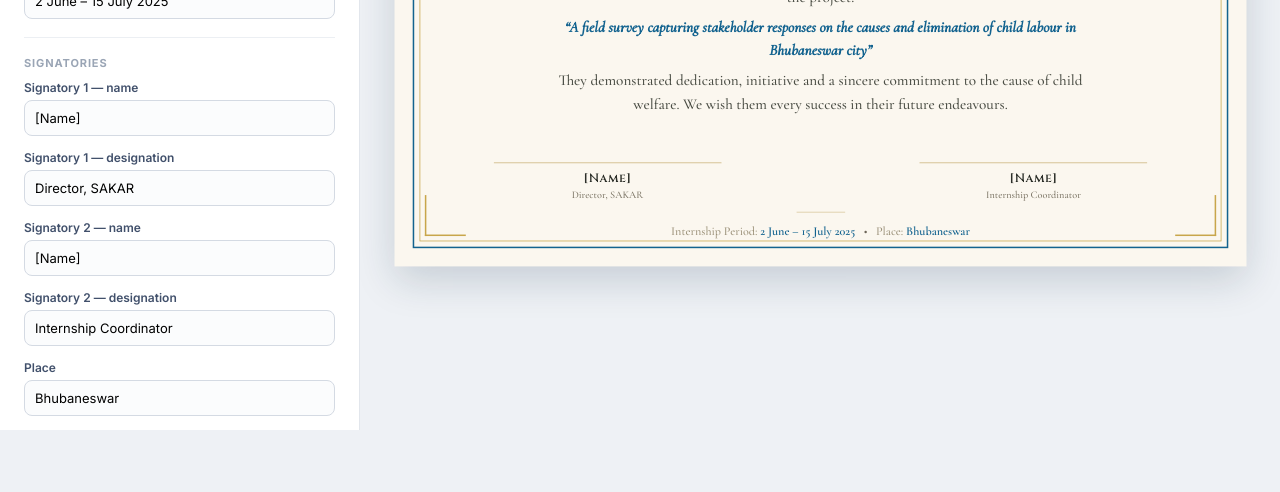
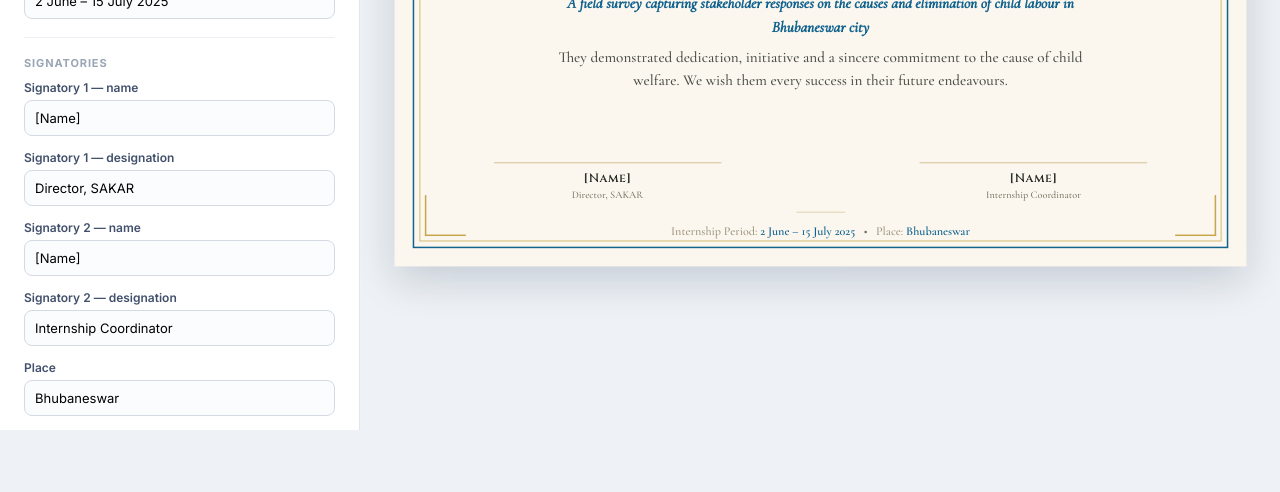
Before and after one commit to Apuroop/sakar-certificates, a website: page SAKAR Certificate Generator.html in a window 1280 px wide. Shown: the part 370-862 px from the top of the page. Drawn offline with nearby package versions, Linux system fonts and the light colour scheme.

Commit message:
Minor text tweaks

```diff
--- a/SAKAR Certificate Generator.html
+++ b/SAKAR Certificate Generator.html
@@ -242,8 +242,8 @@ function render(){
   document.getElementById("o-name").textContent=name;
 
   var para="a student of <b>"+esc(inst)+"</b> has successfully completed a Summer Internship with <b>SAKAR</b>. "
-    +"During the internship, they contributed to the project:"
-    +"<span class='summary'>“"+esc(SUMMARY)+"”</span>"
+    +"During the internship, they contributed to"
+    +"<span class='summary'>"+esc(SUMMARY)+"</span>"
     +"They demonstrated dedication, initiative and a sincere "
     +"commitment to the cause of child welfare. We wish them every success in their future endeavours.";
   document.getElementById("o-para").innerHTML=para;
```
Also changed, not shown: index.html (+2 -2 lines).
